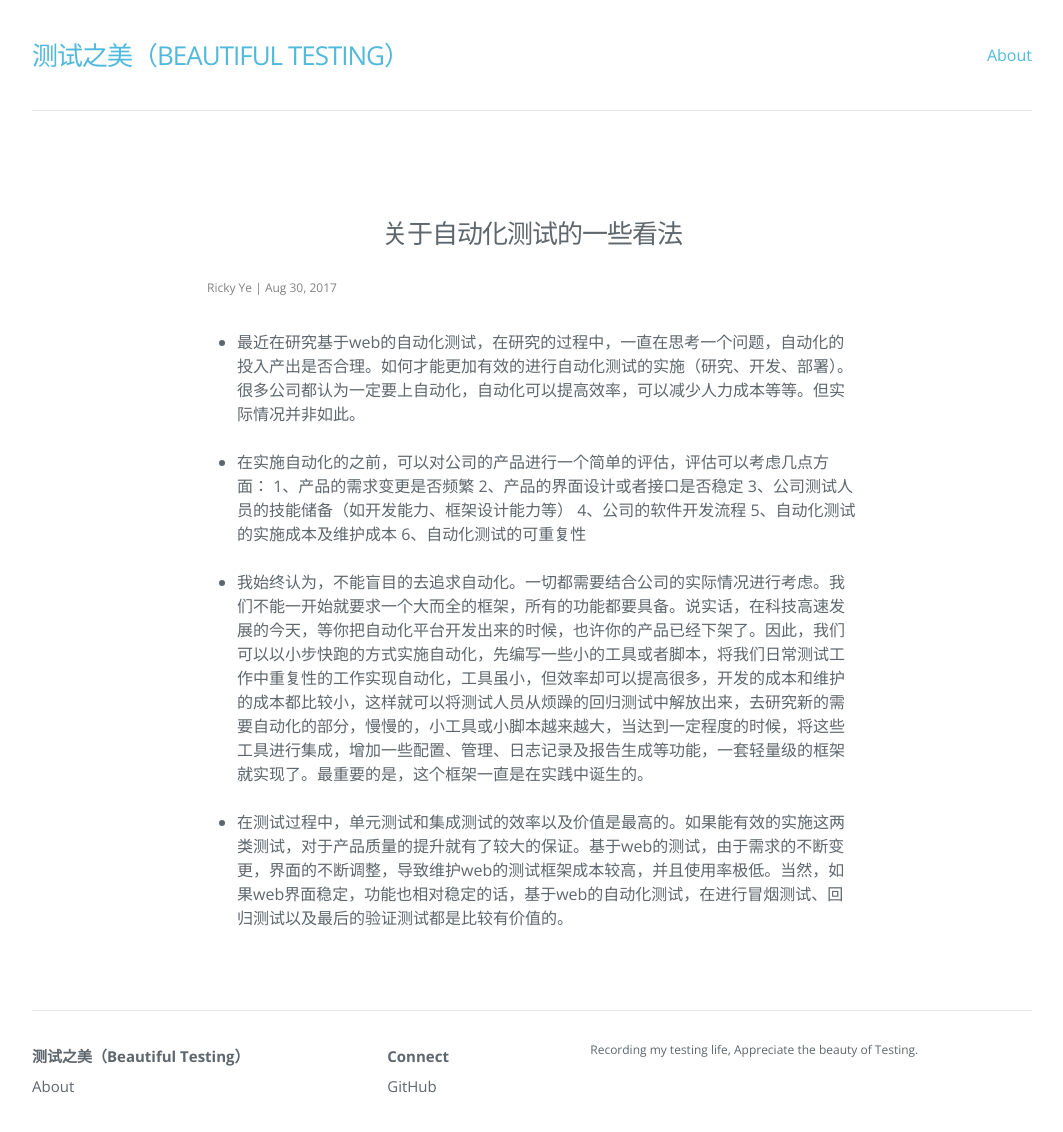
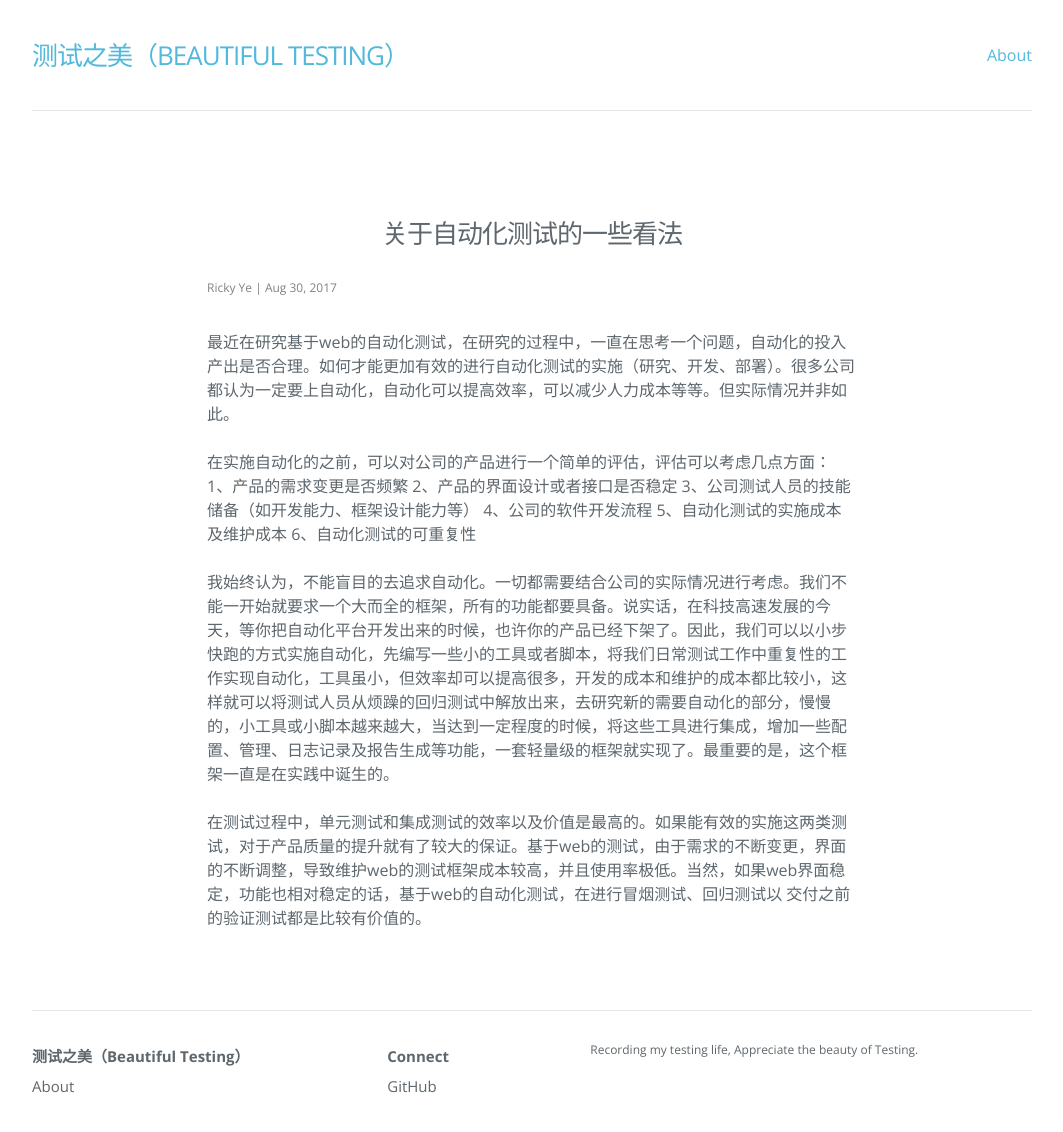
Before and after one commit to wenjoyee/okgogotest.github.io, a Jekyll site: the page built from _posts/2017-08-30-关于自动化测试的一些看法.md, in a window 1280 px wide and 1169 px high. Shown: the top 1132 px of the window, without its empty margins (108-1171 px from the left). Built offline with Jekyll 4.4.1, drawn with Linux system fonts in a browser that asks for light colours; nearby versions of some CDN libraries; part of the change alters nothing that is shown.

Commit message:
Update 关于自动化测试的一些看法

```diff
--- a/_posts/2017-08-30-关于自动化测试的一些看法.md
+++ b/_posts/2017-08-30-关于自动化测试的一些看法.md
@@ -2,13 +2,11 @@
 title: 关于自动化测试的一些看法
 layout: post
 tags: selenium
-categories: Automation test
+categories: Automation
 ---
-* 最近在研究基于web的自动化测试，在研究的过程中，一直在思考一个问题，自动化的投入产出是否合理。如何才能更加有效的进行自动化测试的实施（研究、开发、部署）。很多公司都认为一定要上自动化，自动化可以提高效率，可以减少人力成本等等。但实际情况并非如此。
+最近在研究基于web的自动化测试，在研究的过程中，一直在思考一个问题，自动化的投入产出是否合理。如何才能更加有效的进行自动化测试的实施（研究、开发、部署）。很多公司都认为一定要上自动化，自动化可以提高效率，可以减少人力成本等等。但实际情况并非如此。
 
-
-
-* 在实施自动化的之前，可以对公司的产品进行一个简单的评估，评估可以考虑几点方面：
+在实施自动化的之前，可以对公司的产品进行一个简单的评估，评估可以考虑几点方面：
     1、产品的需求变更是否频繁
     2、产品的界面设计或者接口是否稳定
     3、公司测试人员的技能储备（如开发能力、框架设计能力等）
@@ -17,7 +15,6 @@ categories: Automation test
     6、自动化测试的可重复性
 
 
-*
- 我始终认为，不能盲目的去追求自动化。一切都需要结合公司的实际情况进行考虑。我们不能一开始就要求一个大而全的框架，所有的功能都要具备。说实话，在科技高速发展的今天，等你把自动化平台开发出来的时候，也许你的产品已经下架了。因此，我们可以以小步快跑的方式实施自动化，先编写一些小的工具或者脚本，将我们日常测试工作中重复性的工作实现自动化，工具虽小，但效率却可以提高很多，开发的成本和维护的成本都比较小，这样就可以将测试人员从烦躁的回归测试中解放出来，去研究新的需要自动化的部分，慢慢的，小工具或小脚本越来越大，当达到一定程度的时候，将这些工具进行集成，增加一些配置、管理、日志记录及报告生成等功能，一套轻量级的框架就实现了。最重要的是，这个框架一直是在实践中诞生的。
+我始终认为，不能盲目的去追求自动化。一切都需要结合公司的实际情况进行考虑。我们不能一开始就要求一个大而全的框架，所有的功能都要具备。说实话，在科技高速发展的今天，等你把自动化平台开发出来的时候，也许你的产品已经下架了。因此，我们可以以小步快跑的方式实施自动化，先编写一些小的工具或者脚本，将我们日常测试工作中重复性的工作实现自动化，工具虽小，但效率却可以提高很多，开发的成本和维护的成本都比较小，这样就可以将测试人员从烦躁的回归测试中解放出来，去研究新的需要自动化的部分，慢慢的，小工具或小脚本越来越大，当达到一定程度的时候，将这些工具进行集成，增加一些配置、管理、日志记录及报告生成等功能，一套轻量级的框架就实现了。最重要的是，这个框架一直是在实践中诞生的。
 
-*     在测试过程中，单元测试和集成测试的效率以及价值是最高的。如果能有效的实施这两类测试，对于产品质量的提升就有了较大的保证。基于web的测试，由于需求的不断变更，界面的不断调整，导致维护web的测试框架成本较高，并且使用率极低。当然，如果web界面稳定，功能也相对稳定的话，基于web的自动化测试，在进行冒烟测试、回归测试以及最后的验证测试都是比较有价值的。
+在测试过程中，单元测试和集成测试的效率以及价值是最高的。如果能有效的实施这两类测试，对于产品质量的提升就有了较大的保证。基于web的测试，由于需求的不断变更，界面的不断调整，导致维护web的测试框架成本较高，并且使用率极低。当然，如果web界面稳定，功能也相对稳定的话，基于web的自动化测试，在进行冒烟测试、回归测试以 交付之前的验证测试都是比较有价值的。
```
